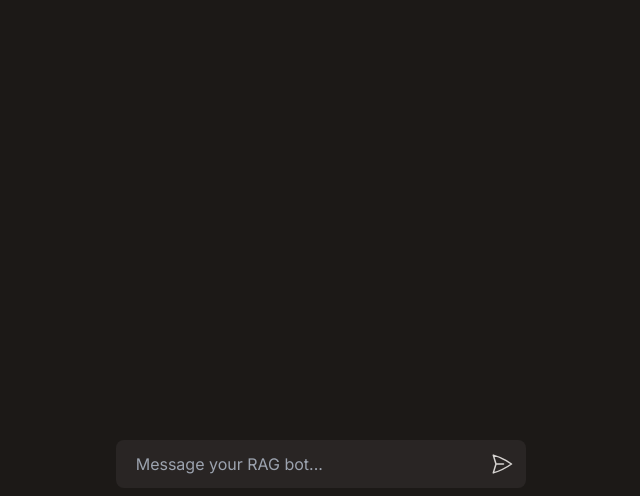
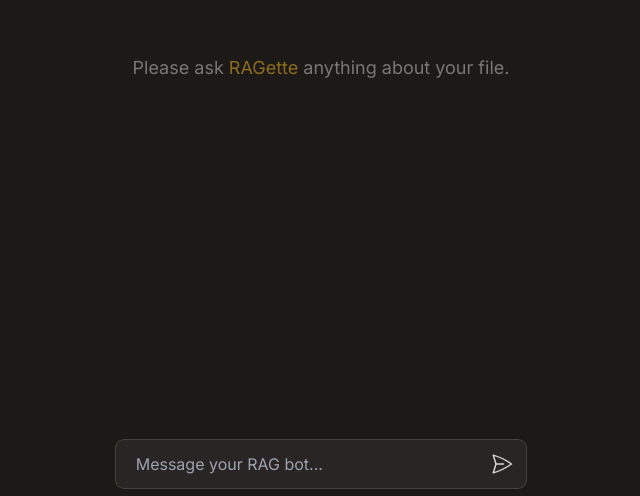
Before and after one commit to jearthman/ragette, a Next.js app: page /chat in a window 1280 px wide. Shown: the part 304-800 px from the top of the page, without its empty margins (319-959 px from the left). Built offline with nearby package versions, Linux system fonts and the light colour scheme.

Commit message:
Update chat system prompt message

```diff
--- a/app/api/chat/route.ts
+++ b/app/api/chat/route.ts
@@ -32,7 +32,7 @@ export async function POST(req: Request) {
   const systemPrompt = {
     role: "system",
     content:
-      "You are a helpful AI that uses Retrieval Augmented Generation to answer questions. Please use the Markdown markup language to format your response. If the user asks or infers a question before any newline characters please use the provided context appended to the message to answer. If no context is found, say something along the lines of 'I couldn't find information about that'",
+      "You are a helpful AI that uses Retrieval Augmented Generation to answer questions. Please use the Markdown markup language to format your response. If the user asks or infers a question before any newline characters please use the provided document context appended to the message to answer. If no context is found, say something along the lines of 'I couldn't find information about that from your document'",
   };
 
   messages[messages.length - 1].content +=
--- a/app/chat/page.tsx
+++ b/app/chat/page.tsx
@@ -11,6 +11,11 @@ export default function ChatPage() {
 
   const { messages, input, handleInputChange, handleSubmit } = useChat();
   const messagesEndRef = useRef<HTMLDivElement | null>(null);
+  const inputRef = useRef<HTMLInputElement | null>(null);
+
+  useEffect(() => {
+    inputRef.current?.focus();
+  }, []);
 
   useEffect(() => {
     messagesEndRef.current?.scrollIntoView({ behavior: "smooth" });
@@ -20,7 +25,13 @@ export default function ChatPage() {
     <main className="md:1/2 mx-auto flex h-screen w-full flex-col pb-2 lg:w-1/3">
       <div className="absolute z-10 h-12 w-full bg-gradient-to-b from-stone-900 to-transparent md:h-24 md:w-1/3" />
       <div className="flex flex-grow flex-col overflow-auto rounded-lg px-2 text-sm md:text-base">
-        {messages.map((message, index) => {
+        {messages.length === 0 && (
+          <div className="animate-fade-in-half m-auto text-center text-lg text-stone-300 opacity-50">
+            Please ask <span className="text-amber-400">RAGette</span> anything
+            about your file.
+          </div>
+        )}
+        {messages.map((message) => {
           return (
             <>
               <div
@@ -57,6 +68,7 @@ export default function ChatPage() {
         className="mx-2 flex rounded-lg bg-stone-800 text-stone-300 ring-transparent focus-within:ring-1 focus-within:ring-stone-700"
       >
         <input
+          ref={inputRef}
           className="w-full bg-transparent px-5 py-3 focus:outline-none"
           placeholder="Message your RAG bot..."
           onChange={handleInputChange}
--- a/tailwind.config.ts
+++ b/tailwind.config.ts
@@ -17,6 +17,7 @@ const config: Config = {
         "bounce-up": "bounce-up 0.5s ease-in-out",
         "spin-fast": "spin 0.75s linear infinite",
         "fade-in": "fade-in 1s ease-in-out",
+        "fade-in-half": "fade-in-half 1s ease-in-out",
         "fade-in-from-below": "fade-in-from-below 1s ease-in-out",
       },
       keyframes: {
@@ -36,6 +37,14 @@ const config: Config = {
             opacity: "1",
           },
         },
+        "fade-in-half": {
+          "0%": {
+            opacity: "0",
+          },
+          "100%": {
+            opacity: "0.5",
+          },
+        },
         "fade-in-from-below": {
           "0%": {
             opacity: "0",
```
